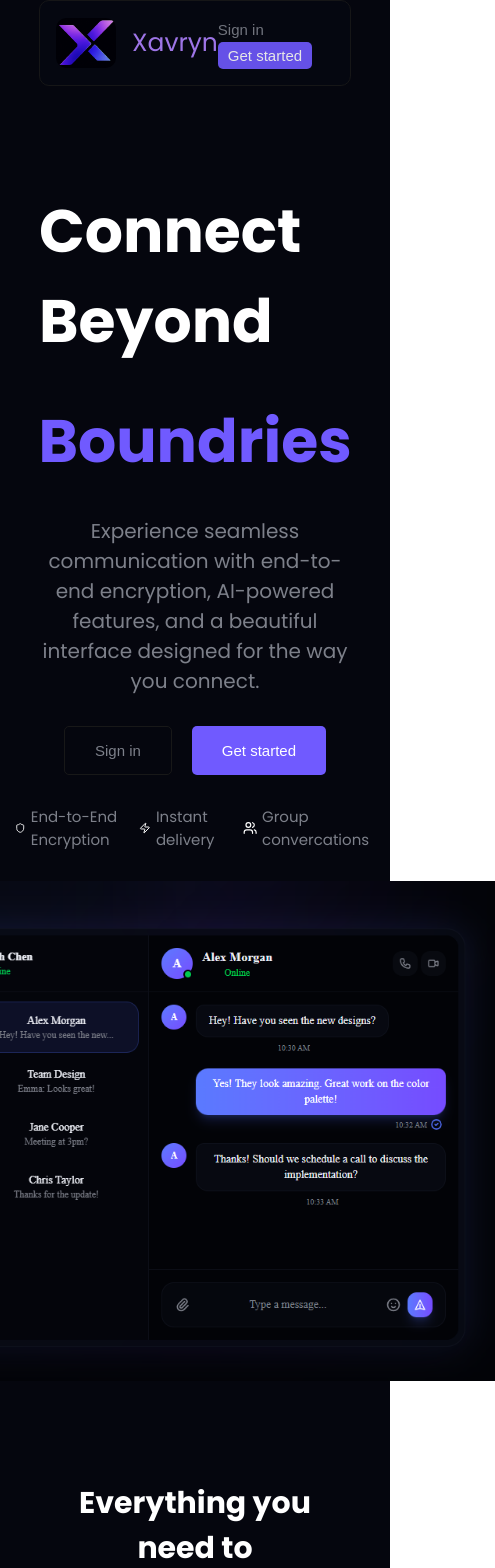
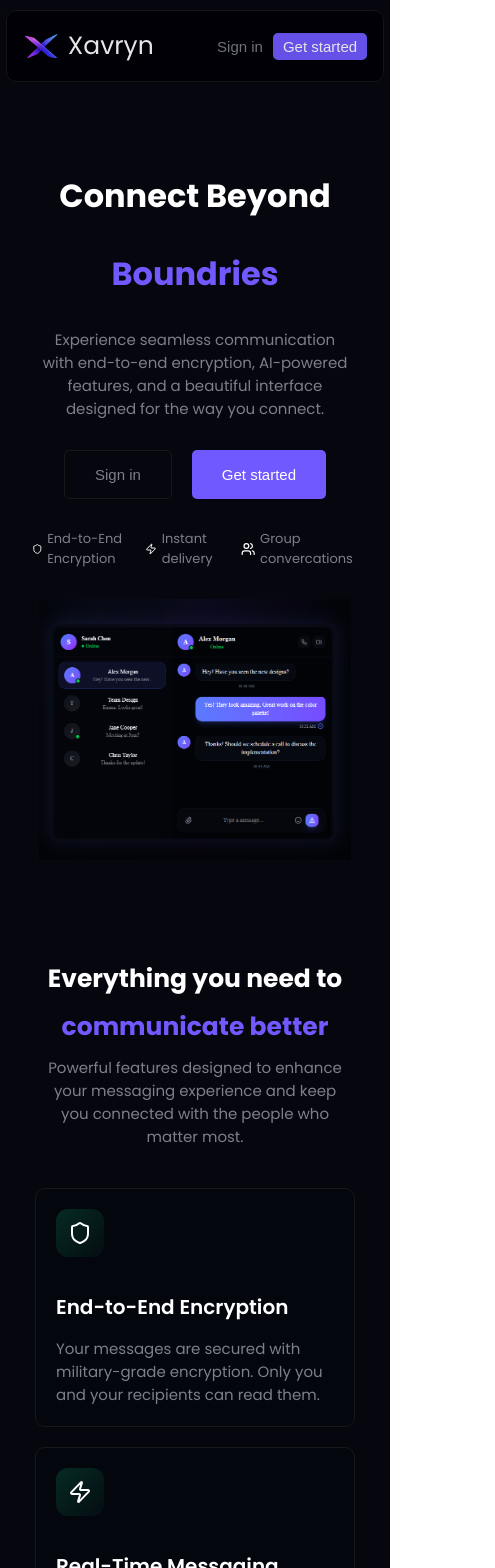
Before and after one commit to 55Lavkush555/Xavryn, a Next.js app: page / in a window 390 px wide. Shown: the top 1568 px of the page, 495 px wide, since content can reach past the window. Built offline with nearby package versions, Linux system fonts and the light colour scheme.

Commit message:
Completed responsive home page

```diff
--- a/app/globals.css
+++ b/app/globals.css
@@ -2,4 +2,5 @@
 
 body {
   font-family: 'Poppins', sans-serif;
+  margin: 0;
 }
--- a/app/page.js
+++ b/app/page.js
@@ -1,4 +1,4 @@
-import styles from "./page.css";
+import styles from "./page.module.css";
 import Link from "next/link";
 import Image from "next/image";
 
@@ -22,26 +22,26 @@ export default function Home() {
   }
 
   return (
-    <div className="container">
+    <div className={styles.home}>
       <nav>
-        <div className="logo"><img src="./images/logo.png" alt="" /> Xavryn</div>
+        <div className={styles.logo}><img src="./images/logo.png" alt="" /> Xavryn</div>
 
-        <div className="buttons-container">
-          <button className="login"><Link href={"/"}>Sign in</Link></button>
-          <button className="signup"><Link href={"/"}>Get started</Link></button>
+        <div className={styles.buttonsContainer}>
+          <button className={styles.login}><Link href={"/"}>Sign in</Link></button>
+          <button className={styles.signup}><Link href={"/"}>Get started</Link></button>
         </div>
       </nav>
 
-      <div className="content">
+      <div className={styles.content}>
         <h1>Connect Beyond</h1>
-        <h1 className="blue">Boundries</h1>
+        <h1 className={styles.blue}>Boundries</h1>
         <p>Experience seamless communication with end-to-end encryption, AI-powered features, and a beautiful interface designed for the way you connect.</p>
-        <div className="btn">
-          <button className="login"><Link href={"/"}>Sign in</Link></button>
-          <button className="signup"><Link href={"/"}>Get started</Link></button>
+        <div className={styles.btn}>
+          <button className={styles.login}><Link href={"/"}>Sign in</Link></button>
+          <button className={styles.signup}><Link href={"/"}>Get started</Link></button>
         </div>
 
-        <div className="feature-list">
+        <div className={styles.featureList}>
           <div>
             <svg xmlns="http://www.w3.org/2000/svg" width="24" height="24" viewBox="0 0 24 24" fill="none" stroke="currentColor" strokeWidth="2" strokeLinecap="round" strokeLinejoin="round" className="lucide lucide-shield w-5 h-5 text-primary" aria-hidden="true"><path d="M20 13c0 5-3.5 7.5-7.66 8.95a1 1 0 0 1-.67-.01C7.5 20.5 4 18 4 13V6a1 1 0 0 1 1-1c2 0 4.5-1.2 6.24-2.72a1.17 1.17 0 0 1 1.52 0C14.51 3.81 17 5 19 5a1 1 0 0 1 1 1z"></path></svg>
             End-to-End Encryption</div>
@@ -56,50 +56,50 @@ export default function Home() {
 
         </div>
 
-        <div className="image">
+        <div className={styles.image}>
           <Image src="/images/demo.png" alt="" width={600} height={500} />
         </div>
       </div>
 
-      <div className="features">
-        <div className="content">
+      <div className={styles.features}>
+        <div className={styles.content}>
           <h1>Everything you need to</h1>
-          <h1 className="blue">communicate better</h1>
+          <h1 className={styles.blue}>communicate better</h1>
           <p>Powerful features designed to enhance your messaging experience and keep you connected with the people who matter most.</p>
         </div>
 
-        <div className="feature-cards">
-          <div className="card">
+        <div className={styles.featureCards}>
+          <div className={styles.card}>
             <div style={iconStyle} ><svg xmlns="http://www.w3.org/2000/svg" width="24" height="24" viewBox="0 0 24 24" fill="none" stroke="currentColor" strokeWidth="2" strokeLinecap="round" strokeLinejoin="round" className="lucide lucide-shield w-6 h-6 text-foreground" aria-hidden="true"><path d="M20 13c0 5-3.5 7.5-7.66 8.95a1 1 0 0 1-.67-.01C7.5 20.5 4 18 4 13V6a1 1 0 0 1 1-1c2 0 4.5-1.2 6.24-2.72a1.17 1.17 0 0 1 1.52 0C14.51 3.81 17 5 19 5a1 1 0 0 1 1 1z"></path></svg></div>
             <h3>End-to-End Encryption</h3>
             <p>Your messages are secured with military-grade encryption. Only you and your recipients can read them.</p>
           </div>
 
-          <div className="card">
+          <div className={styles.card}>
             <div style={iconStyle}><svg xmlns="http://www.w3.org/2000/svg" width="24" height="24" viewBox="0 0 24 24" fill="none" stroke="currentColor" strokeWidth="2" strokeLinecap="round" strokeLinejoin="round" className="lucide lucide-zap w-6 h-6 text-foreground" aria-hidden="true"><path d="M4 14a1 1 0 0 1-.78-1.63l9.9-10.2a.5.5 0 0 1 .86.46l-1.92 6.02A1 1 0 0 0 13 10h7a1 1 0 0 1 .78 1.63l-9.9 10.2a.5.5 0 0 1-.86-.46l1.92-6.02A1 1 0 0 0 11 14z"></path></svg></div>
             <h3>Real-Time Messaging</h3>
             <p>Experience instant message delivery with zero latency. Stay connected with lightning-fast communication.</p>
           </div>
 
-          <div className="card">
+          <div className={styles.card}>
             <div style={iconStyle}><svg xmlns="http://www.w3.org/2000/svg" width="24" height="24" viewBox="0 0 24 24" fill="none" stroke="currentColor" strokeWidth="2" strokeLinecap="round" strokeLinejoin="round" className="lucide lucide-bot w-6 h-6 text-foreground" aria-hidden="true"><path d="M12 8V4H8"></path><rect width="16" height="12" x="4" y="8" rx="2"></rect><path d="M2 14h2"></path><path d="M20 14h2"></path><path d="M15 13v2"></path><path d="M9 13v2"></path></svg></div>
             <h3>AI Assistant</h3>
             <p>Built-in AI helps you compose messages, translate languages, and enhance your conversations.</p>
           </div>
 
-          <div className="card">
+          <div className={styles.card}>
             <div style={iconStyle}><svg xmlns="http://www.w3.org/2000/svg" width="24" height="24" viewBox="0 0 24 24" fill="none" stroke="currentColor" strokeWidth="2" strokeLinecap="round" strokeLinejoin="round" className="lucide lucide-lock w-6 h-6 text-foreground" aria-hidden="true"><rect width="18" height="11" x="3" y="11" rx="2" ry="2"></rect><path d="M7 11V7a5 5 0 0 1 10 0v4"></path></svg></div>
             <h3>Privacy First</h3>
             <p>We never sell your data. Your privacy is our priority with full GDPR compliance.</p>
           </div>
 
-          <div className="card">
+          <div className={styles.card}>
             <div style={iconStyle}><svg xmlns="http://www.w3.org/2000/svg" width="24" height="24" viewBox="0 0 24 24" fill="none" stroke="currentColor" strokeWidth="2" strokeLinecap="round" strokeLinejoin="round" className="lucide lucide-globe w-6 h-6 text-foreground" aria-hidden="true"><circle cx="12" cy="12" r="10"></circle><path d="M12 2a14.5 14.5 0 0 0 0 20 14.5 14.5 0 0 0 0-20"></path><path d="M2 12h20"></path></svg></div>
             <h3>Cross-Platform</h3>
             <p>Seamlessly sync across all your devices. Access your chats from anywhere, anytime.</p>
           </div>
 
-          <div className="card">
+          <div className={styles.card}>
             <div style={iconStyle}><svg xmlns="http://www.w3.org/2000/svg" width="24" height="24" viewBox="0 0 24 24" fill="none" stroke="currentColor" strokeWidth="2" strokeLinecap="round" strokeLinejoin="round" className="lucide lucide-palette w-6 h-6 text-foreground" aria-hidden="true"><path d="M12 22a1 1 0 0 1 0-20 10 9 0 0 1 10 9 5 5 0 0 1-5 5h-2.25a1.75 1.75 0 0 0-1.4 2.8l.3.4a1.75 1.75 0 0 1-1.4 2.8z"></path><circle cx="13.5" cy="6.5" r=".5" fill="currentColor"></circle><circle cx="17.5" cy="10.5" r=".5" fill="currentColor"></circle><circle cx="6.5" cy="12.5" r=".5" fill="currentColor"></circle><circle cx="8.5" cy="7.5" r=".5" fill="currentColor"></circle></svg></div>
             <h3>Customizable Themes</h3>
             <p>Personalize your experience with beautiful themes and customization options.</p>
@@ -108,12 +108,12 @@ export default function Home() {
         </div>
       </div>
 
-      <div className="cta">
-        <div className="content">
+      <div className={styles.cta}>
+        <div className={styles.content}>
           <h1>Ready to transform your</h1>
-          <h1 className="blue">communication?</h1>
+          <h1 className={styles.blue}>communication?</h1>
           <p>Join thousands of users who have already discovered a better way to connect. Experience seamless messaging designed for the modern world.</p>
-          <button className="signup"><Link href={"/"}>Get started</Link></button>
+          <button className={styles.signup}><Link href={"/"}>Get started</Link></button>
         </div>
       </div>
     </div>
--- a/app/page.css
+++ b/app/page.module.css
@@ -1,27 +1,27 @@
-* {
+.home * {
   margin: 0;
   padding: 0;
   box-sizing: border-box;
   color: white;
 }
 
-.container {
+.home {
   position: relative;
   min-height: 100vh;
   background: rgb(5 6 14);
 }
 
-nav {
+.home nav {
   width: max(80%, 300px);
   margin-inline: auto;
   display: flex;
   justify-content: space-between;
   align-items: center;
-  background: rgb(6 8 17);
+  background: rgb(0 1 6);
   padding: 1rem;
   border-radius: 10px;
   position: sticky;
-  top: 10;
+  top: 10px;
   z-index: 1000;
   opacity: 0.9;
   transition: opacity 0.5s ease-in-out;
@@ -39,7 +39,6 @@ nav {
   align-items: center;
   gap: 1rem;
   font-size: 25px;
-  color: rgb(175 130 255);
 }
 
 .login {
@@ -47,6 +46,7 @@ nav {
   background: none;
   cursor: pointer;
   padding-right: 10px;
+  transition: all 0.3s ease-in-out;
 }
 
 .login>a:hover {
@@ -65,10 +65,11 @@ nav {
   cursor: pointer;
   padding: 5px 10px;
   border-radius: 5px;
+  transition: all 0.3s ease-in-out;
 }
 
 .signup:hover {
-  background: rgb(98, 74, 255);
+  background: rgb(89, 64, 255);
 }
 
 .signup>a {
@@ -122,35 +123,27 @@ nav {
 .content>div>button.login>a {
   font-size: 15px;
 }
+
 .content>div>button.signup>a {
   font-size: 15px;
 }
 
-.feature-list {
+.featureList {
   display: flex;
   gap: 20px;
   font-size: 15px;
   max-width: 700px;
 }
 
-.feature-list>div {
+.featureList>div {
   display: flex;
   align-items: center;
   gap: 5px;
   color: rgb(125 128 138);
 }
 
-.feature-list>div>svg {
+.featureList>div>svg {
   width: 20px;
-}
-
-hr {
-  border: none;
-  height: 1px;
-  background: rgb(24, 24, 24);
-  margin-top: 15px;
-  width: max(80%, 300px);
-  margin-inline: auto;
 }
 
 .features>.content>h1 {
@@ -163,10 +156,10 @@ hr {
 }
 
 .features>.content {
-  gap:10px
+  gap: 10px
 }
 
-.feature-cards {
+.featureCards {
   display: flex;
   flex-wrap: wrap;
   justify-content: center;
@@ -186,6 +179,11 @@ hr {
   flex-direction: column;
   gap: 15px;
   cursor: pointer;
+  transition: border 0.3s;
+}
+
+.card:hover {
+  border: 1px solid rgb(112 90 255);
 }
 
 .card>h3 {
@@ -203,15 +201,15 @@ hr {
   padding-bottom: 30vh;
 }
 
-.cta > .content > h1 {
+.cta>.content>h1 {
   font-size: 40px;
 }
 
-.cta > .content > p {
+.cta>.content>p {
   font-size: 15px;
 }
 
-.cta > .content {
+.cta>.content {
   gap: 20px;
 }
 
@@ -219,3 +217,86 @@ hr {
   font-size: 20px;
   padding: 15px 30px;
 }
+
+.image>img {
+  width: min(100%, 600px);
+  height: auto;
+}
+
+@media (max-width: 1174px) {
+  .card {
+    width: 350px;
+  }
+}
+
+@media (max-width: 899px) {
+  .card {
+    width: 300px;
+  }
+}
+
+@media (max-width: 775px) {
+  .card {
+    width: 100%;
+  }
+}
+
+@media (max-width: 596px) {
+  .content>h1 {
+    font-size: 40px;
+  }
+
+  .cta>.content>h1 {
+    font-size: 30px;
+  }
+
+  .content>.featureList>div {
+    font-size: 13px;
+  }
+
+  .home nav {
+    width: 97%;
+  }
+
+  .home nav > .logo {
+    gap: 7px
+  }
+}
+
+@media (max-width: 436px) {
+  .cta>.content>h1 {
+    font-size: 25px;
+  }
+
+  .features>.content>h1 {
+    font-size: 25px;
+  }
+}
+
+@media (max-width: 398px) {
+  .home nav>.logo {
+    font-size: 25px;
+  }
+
+  .home nav>.logo>img {
+    width: 38px;
+  }
+
+  .content>h1 {
+    font-size: 32px;
+  }
+
+  .content>p {
+    font-size: 15px;
+  }
+}
+
+@media (max-width: 355px) {
+  .buttonsContainer {
+    display: none;
+  }
+
+  .card {
+    width: 95%;
+  }
+}
```
Also changed, not shown: public/images/logo.png.
